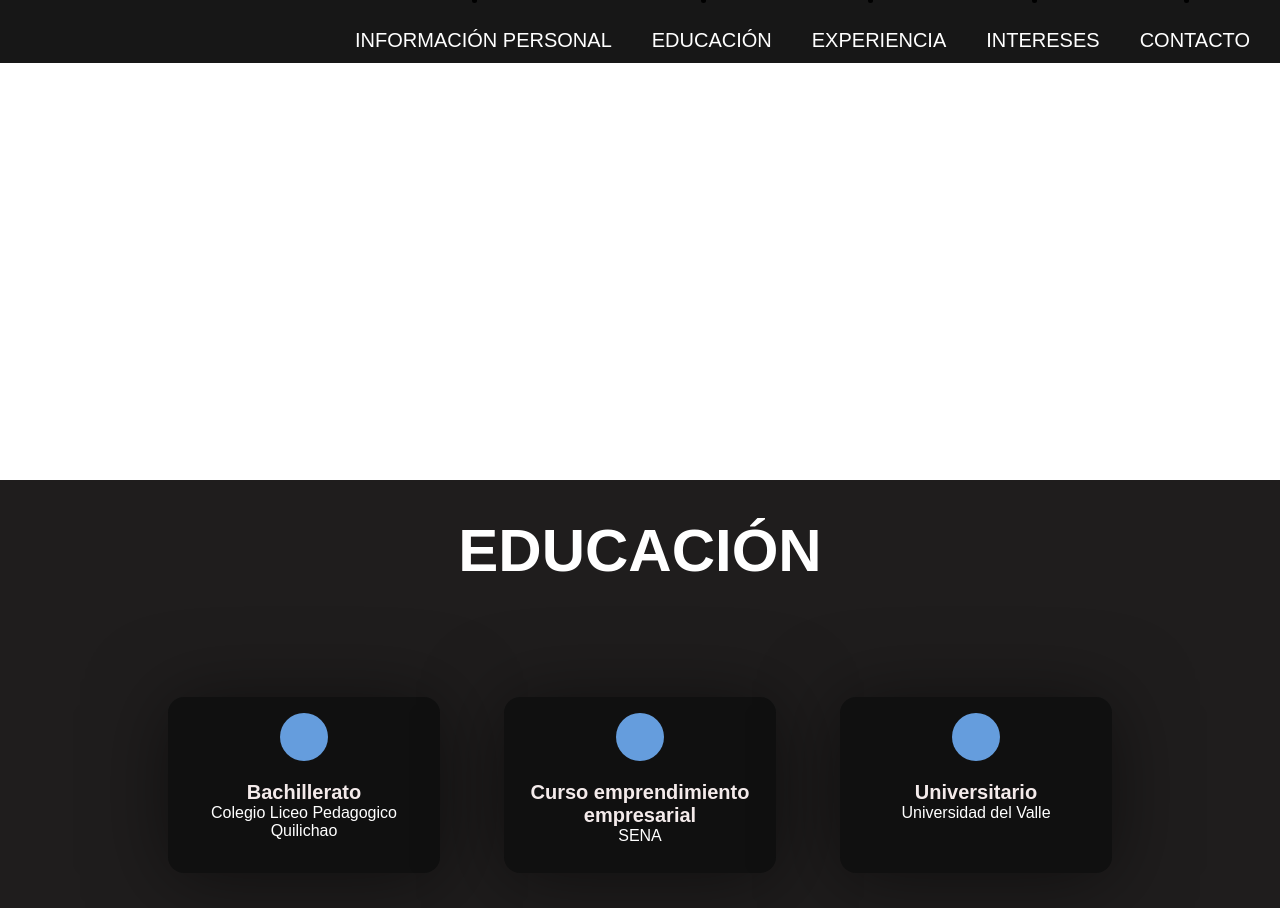
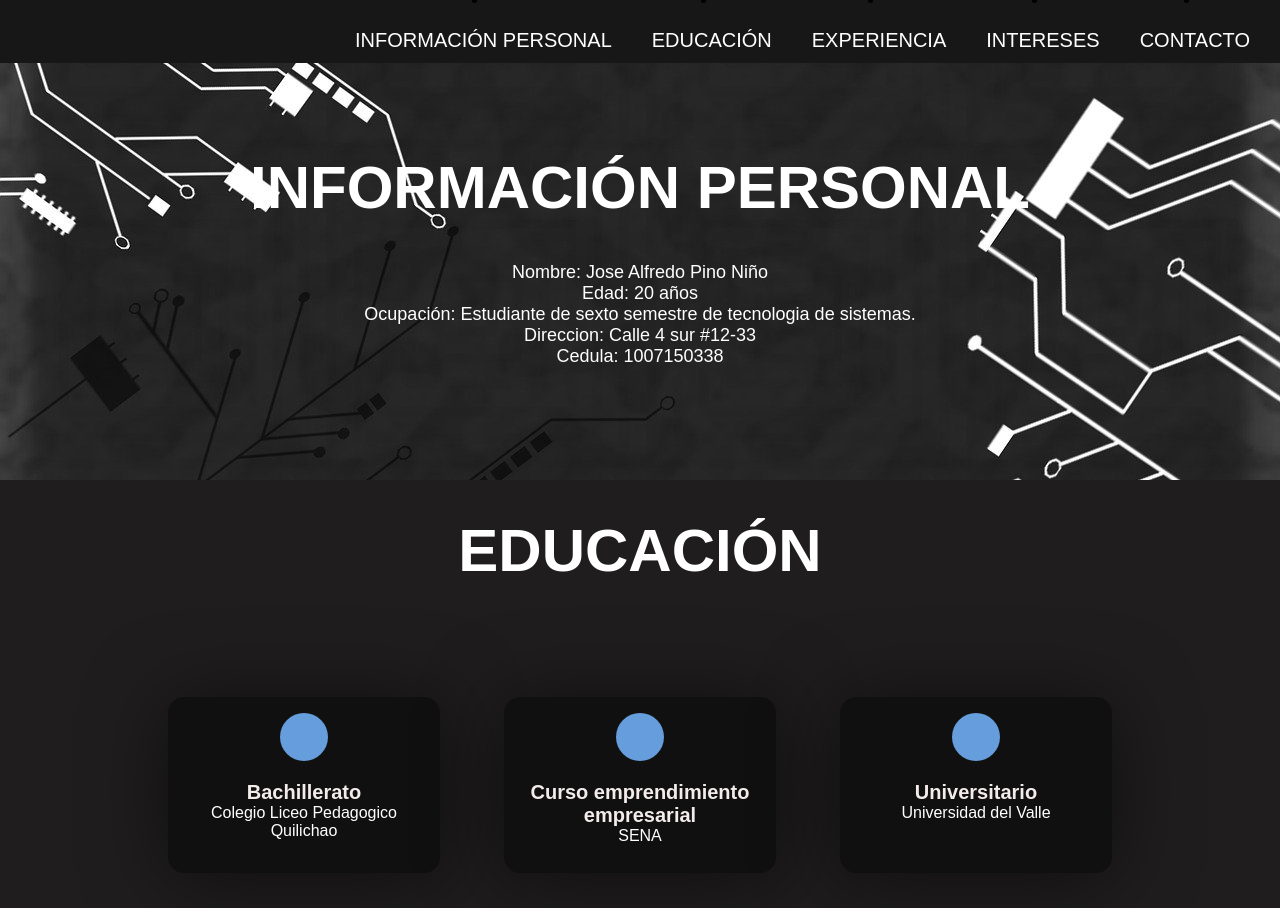
Before and after one commit to JosePino10/JosePino10.github.io, a plain HTML site: page index.html in a window 1280 px wide. Shown: the top 908 px of the page. Drawn offline with Linux system fonts and the light colour scheme.

Commit message:
Update estilos.css

```diff
--- a/estilos.css
+++ b/estilos.css
@@ -60,7 +60,7 @@ body {
 
 .header {
     height: 60vh !important;
-    background: url(img/fondo.jpg) no-repeat center;
+    background: url(fondo.jpg) no-repeat center;
     background-size: cover;
 }
 
```
